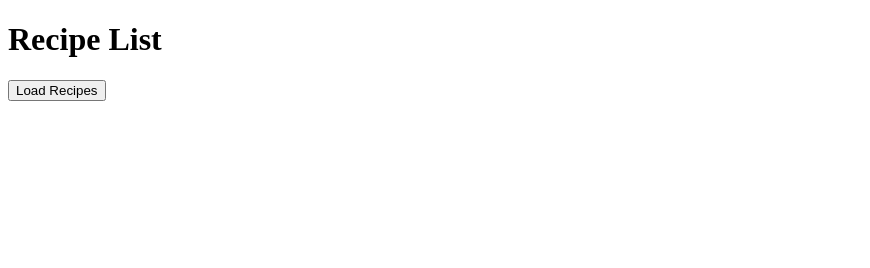
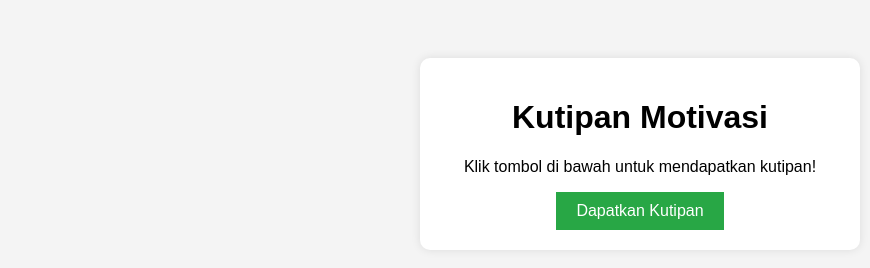
Before and after one commit to BintangBeno/tugas17, a plain HTML site: page index.html in a window 1280 px wide. Shown: the whole page, without its empty margins (0-870 px from the left). Drawn offline with Linux system fonts and the light colour scheme; files that its build step writes are made by us from their sources.

Commit message:
Update index.html

```diff
--- a/index.html
+++ b/index.html
@@ -1,29 +1,25 @@
 <!DOCTYPE html>
-<html lang="en">
+<html lang="id">
 <head>
     <meta charset="UTF-8">
     <meta name="viewport" content="width=device-width, initial-scale=1.0">
-    <title>Recipe API Sample</title>
+    <title>Kutipan Motivasi</title>
+    <link rel="stylesheet" href="/static/style.css">
 </head>
 <body>
-    <h1>Recipe List</h1>
-    <button onclick="fetchRecipes()">Load Recipes</button>
-    <ul id="recipe-list"></ul>
+    <div class="container">
+        <h1>Kutipan Motivasi</h1>
+        <p id="quote">Klik tombol di bawah untuk mendapatkan kutipan!</p>
+        <p id="author"></p>
+        <button onclick="fetchQuote()">Dapatkan Kutipan</button>
+    </div>
 
     <script>
-        function fetchRecipes() {
-            fetch('http://127.0.0.1:5000/api/recipes')
-                .then(response => response.json())
-                .then(data => {
-                    const list = document.getElementById('recipe-list');
-                    list.innerHTML = '';
-                    data.recipes.forEach(recipe => {
-                        const li = document.createElement('li');
-                        li.textContent = `${recipe.name}: ${recipe.ingredients.join(', ')}`;
-                        list.appendChild(li);
-                    });
-                })
-                .catch(error => console.error('Error fetching recipes:', error));
+        async function fetchQuote() {
+            const response = await fetch('/api/quote');
+            const data = await response.json();
+            document.getElementById('quote').innerText = `"${data.quote}"`;
+            document.getElementById('author').innerText = `- ${data.author}`;
         }
     </script>
 </body>
```
